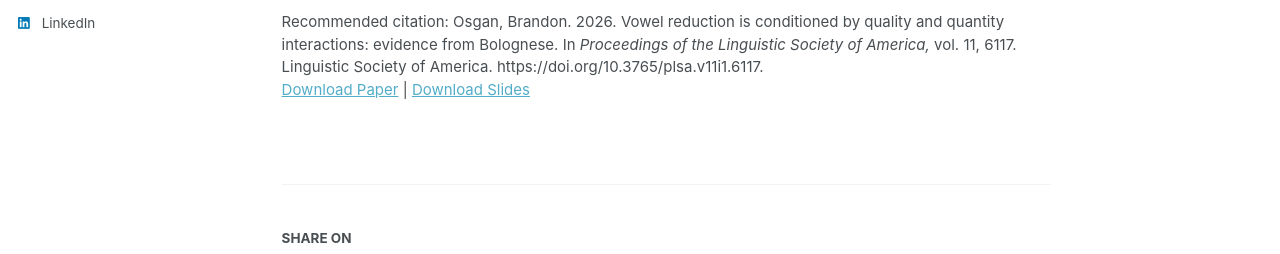
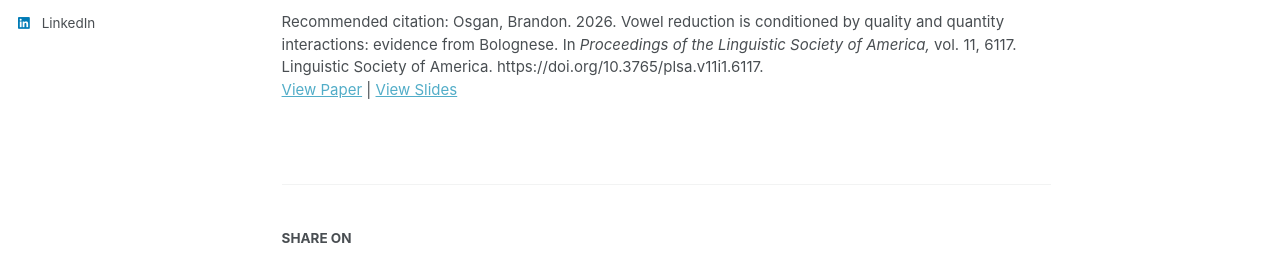
Before and after one commit to bosgan/bosgan.github.io, a Jekyll site: the page built from _publications/osganVowelReductionConditioned2026a.md, in a window 1280 px wide and 1254 px high. Shown: the part 533-787 px from the top of the window. Built offline with Jekyll 4.4.1, drawn with Linux system fonts in a browser that asks for light colours; some web fonts are replaced; a script that is not in the unit is left out.

Commit message:
Update single.html

```diff
--- a/_layouts/single.html
+++ b/_layouts/single.html
@@ -48,29 +48,29 @@
         {{ content }}
 
         {% if page.citation and page.paperurl and page.slidesurl and page.bibtexurl %}
-          <p style="font-size: smaller">Recommended citation: {{ page.citation }}<br /><a href="{{ page.paperurl }}">Download Paper</a> | <a href="{{ page.slidesurl }}">Download Slides</a> | <a href="{{ page.bibtexurl }}">Download Bibtex</a></p>
+          <p style="font-size: smaller">Recommended citation: {{ page.citation }}<br /><a href="{{ page.paperurl }}">View Paper</a> | <a href="{{ page.slidesurl }}">View Slides</a> | <a href="{{ page.bibtexurl }}">View Bibtex</a></p>
         {% elsif page.citation and page.paperurl and page.slidesurl %}
-          <p style="font-size: smaller">Recommended citation: {{ page.citation }}<br /><a href="{{ page.paperurl }}">Download Paper</a> | <a href="{{ page.slidesurl }}">Download Slides</a></p>
+          <p style="font-size: smaller">Recommended citation: {{ page.citation }}<br /><a href="{{ page.paperurl }}">View Paper</a> | <a href="{{ page.slidesurl }}">View Slides</a></p>
         {% elsif page.citation and page.paperurl and page.bibtexurl %}
-          <p style="font-size: smaller">Recommended citation: {{ page.citation }}<br /><a href="{{ page.paperurl }}">Download Paper</a> | <a href="{{ page.bibtexurl }}">Download Bibtex</a></p>
+          <p style="font-size: smaller">Recommended citation: {{ page.citation }}<br /><a href="{{ page.paperurl }}">View Paper</a> | <a href="{{ page.bibtexurl }}">View Bibtex</a></p>
         {% elsif page.citation and page.paperurl %}
-          <p style="font-size: smaller">Recommended citation: {{ page.citation }}<br /><a href="{{ page.paperurl }}">Download Paper</a></p>
+          <p style="font-size: smaller">Recommended citation: {{ page.citation }}<br /><a href="{{ page.paperurl }}">View Paper</a></p>
         {% elsif page.citation and page.slidesurl and page.bibtexurl %}
-          <p style="font-size: smaller">Recommended citation: {{ page.citation }}<br /><a href="{{ page.slidesurl }}">Download Slides</a> | <a href="{{ page.bibtexurl }}">Download Bibtex</a></p>
+          <p style="font-size: smaller">Recommended citation: {{ page.citation }}<br /><a href="{{ page.slidesurl }}">View Slides</a> | <a href="{{ page.bibtexurl }}">View Bibtex</a></p>
         {% elsif page.citation and page.slidesurl %}
-          <p style="font-size: smaller">Recommended citation: {{ page.citation }}<br /><a href="{{ page.slidesurl }}">Download Slides</a></p>
+          <p style="font-size: smaller">Recommended citation: {{ page.citation }}<br /><a href="{{ page.slidesurl }}">View Slides</a></p>
         {% elsif page.slidesurl and page.bibtexurl %}
-          <p style="font-size: smaller"><a href="{{ page.slidesurl }}">Download Slides</a> | <a href="{{ page.bibtexurl }}">Download Bibtex</a></p>
+          <p style="font-size: smaller"><a href="{{ page.slidesurl }}">View Slides</a> | <a href="{{ page.bibtexurl }}">View Bibtex</a></p>
         {% elsif page.paperurl and page.bibtexurl %}
-          <p style="font-size: smaller"><a href="{{ page.paperurl }}">Download Paper</a> | <a href="{{ page.bibtexurl }}">Download Bibtex</a></p>
+          <p style="font-size: smaller"><a href="{{ page.paperurl }}">View Paper</a> | <a href="{{ page.bibtexurl }}">View Bibtex</a></p>
         {% elsif page.citation and page.bibtexurl %}
-          <p style="font-size: smaller">Recommended citation: {{ page.citation }}<br /><a href="{{ page.bibtexurl }}">Download Bibtex</a></p>
+          <p style="font-size: smaller">Recommended citation: {{ page.citation }}<br /><a href="{{ page.bibtexurl }}">View Bibtex</a></p>
         {% elsif page.citation %}
           <p style="font-size: smaller">Recommended citation: {{ page.citation }}</p>
         {% elsif page.slidesurl %}
-          <p style="font-size: smaller"><a href="{{ page.slidesurl }}">Download Slides</a></p>
+          <p style="font-size: smaller"><a href="{{ page.slidesurl }}">View Slides</a></p>
         {% elsif page.bibtexurl %}
-          <p style="font-size: smaller"><a href="{{ page.bibtexurl }}">Download Bibtex</a></p>
+          <p style="font-size: smaller"><a href="{{ page.bibtexurl }}">View Bibtex</a></p>
         {% endif %}
 
         {% if page.link %}<div><a href="{{ page.link }}" class="btn">{{ site.data.ui-text[site.locale].ext_link_label | default: "Direct Link" }}</a></div>{% endif %}
```
